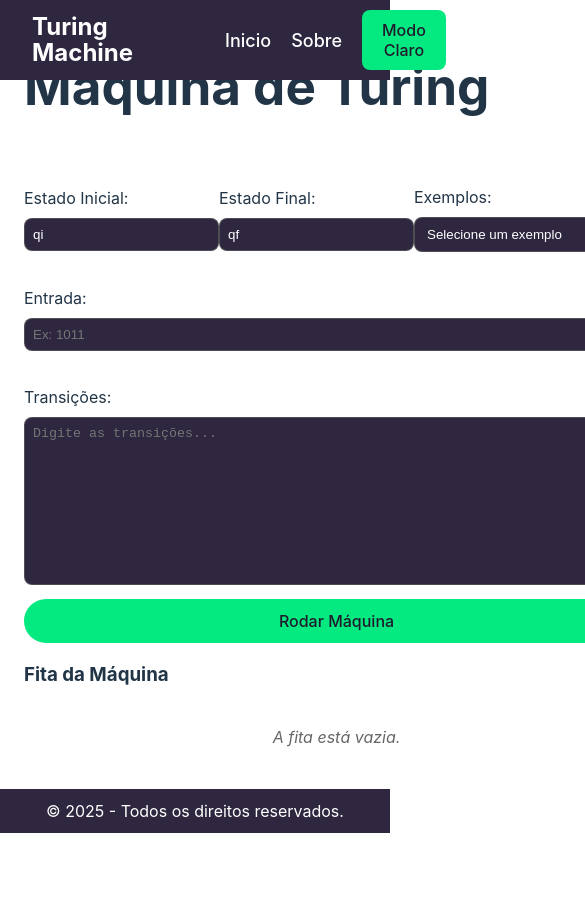
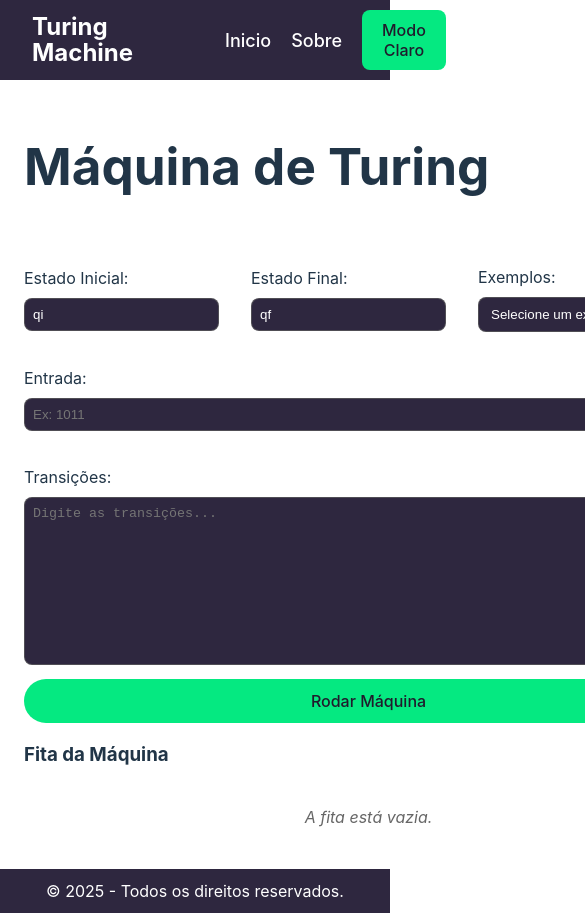
Before and after one commit to vctrwesley/turing-simulator, a React (Vite) app: page / in a window 390 px wide. Shown: the top 913 px of the page, 585 px wide, since content can reach past the window. Before the commit the page ends 844 px from the top, so only its background shows below. Built offline with nearby package versions, Linux system fonts and the light colour scheme.

Commit message:
ajustes de style nos input e responsividade

```diff
--- a/src/components/layout/layout.css
+++ b/src/components/layout/layout.css
@@ -31,11 +31,13 @@
 @media (max-width: 1200px) {
   .main-content {
     margin: auto 80px;
+    margin-top: 80px;
   }
 }
 
 @media (max-width: 768px) {
   .main-content {
     margin: auto;
+    margin-top: 80px;
   }
 }
--- a/src/pages/home.css
+++ b/src/pages/home.css
@@ -11,6 +11,7 @@
   flex-direction: row;
   justify-content: space-between;
   width: 100%;
+  gap: 32px;
 }
 
 .container-input {
@@ -18,6 +19,7 @@
   flex-direction: column;
   justify-content: center;
   margin-top: 20px;
+  width: 100%;
 }
 
 .container-input label {
```
